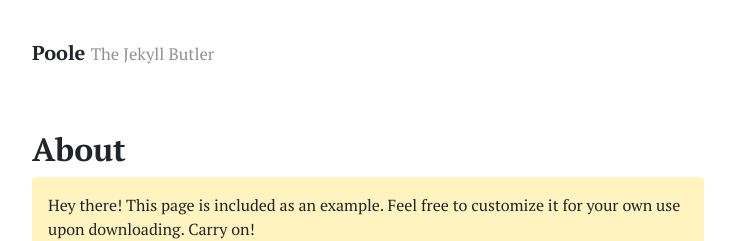
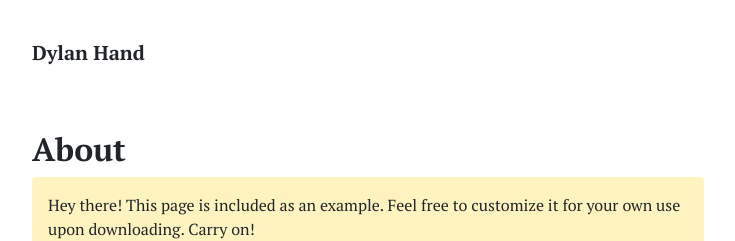
Before and after one commit to dylanhand/dev-blog, a Jekyll site: the page built from about.md, in a window 1280 px wide. Shown: the top 241 px of the page, without its empty margins (272-1007 px from the left). Built offline with Jekyll 4.4.1, drawn with Linux system fonts in a browser that asks for light colours.

Commit message:
Change page title

```diff
--- a/_config.yml
+++ b/_config.yml
@@ -1,6 +1,6 @@
 # Setup
-title: Poole
-tagline: The Jekyll Butler
+title: Dylan Hand
+tagline:
 url: https://dylanhand.com
 paginate: 10
 baseurl: "/dev-blog"
```
